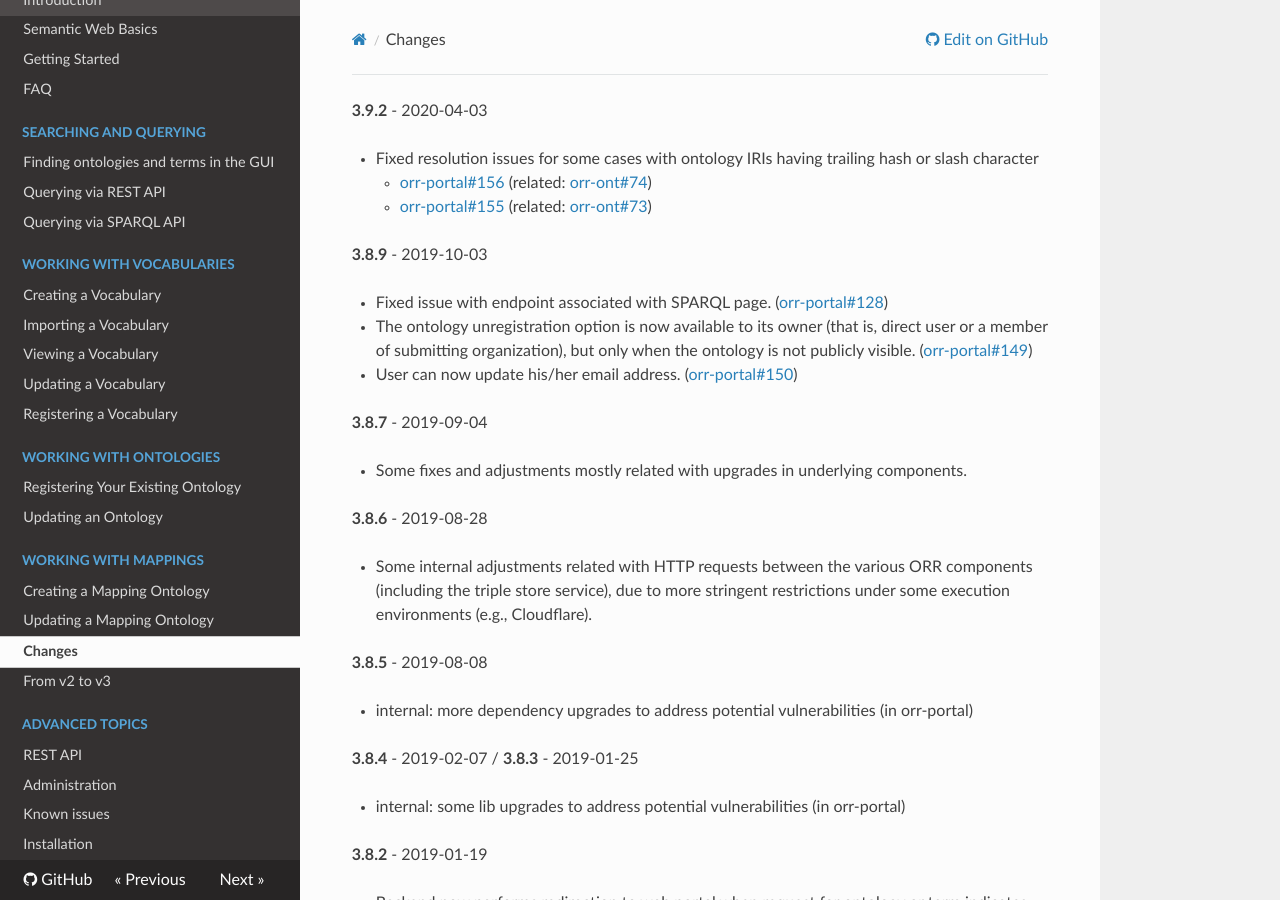
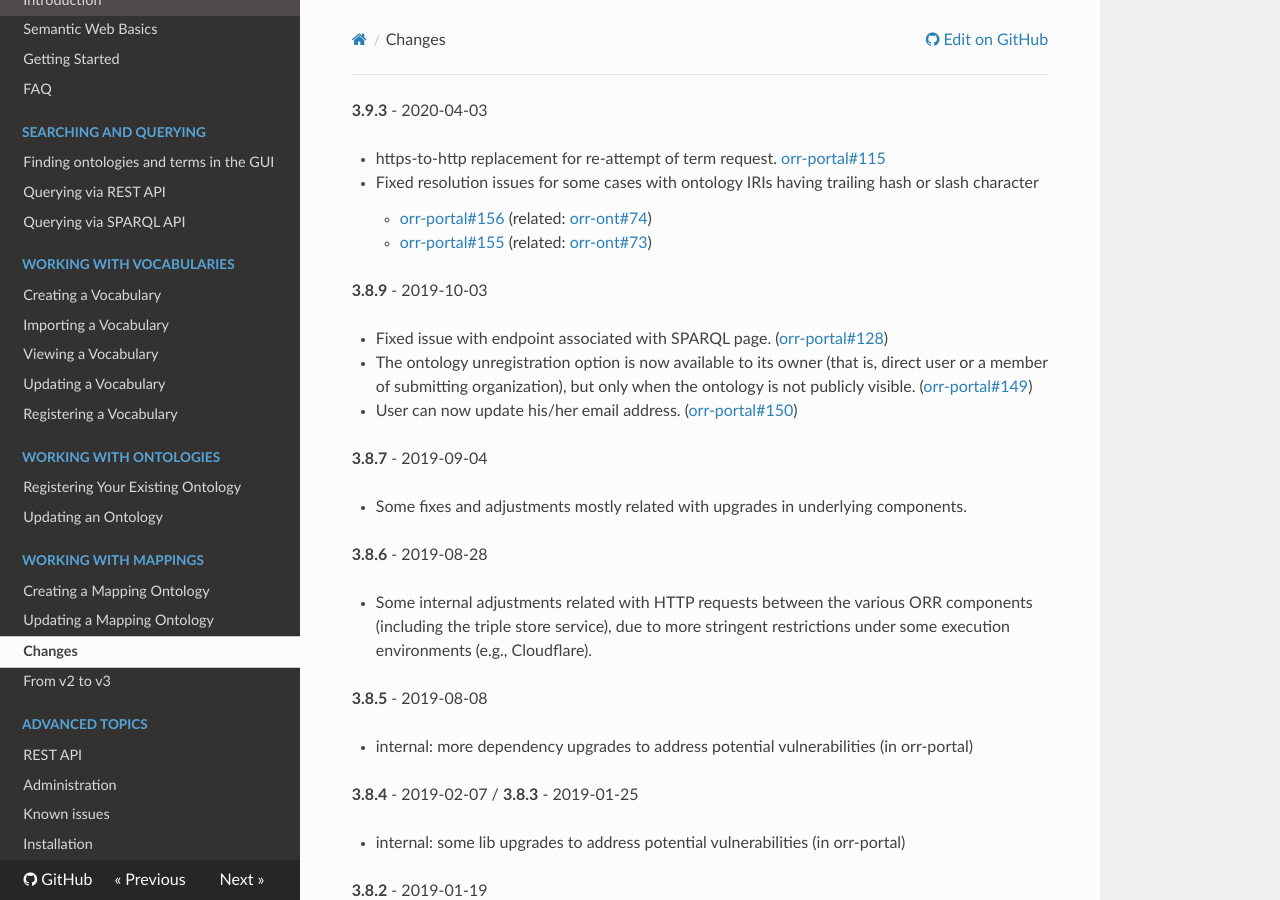
Before and after one commit to mmisw/mmiorr-docs, an MkDocs documentation site: the page built from docs/changes.md, in a window 1280 px wide and 900 px high. Built offline with MkDocs 1.6.1, drawn with Linux system fonts in a browser that asks for light colours; nearby versions of some CDN libraries; old or Windows-style settings are respelled for this version of MkDocs.

Commit message:
3.9.3 https-to-http replacement for re-attempt of term request

```diff
--- a/docs/changes.md
+++ b/docs/changes.md
@@ -1,4 +1,7 @@
-**3.9.2** - 2020-04-03
+**3.9.3** - 2020-04-03
+
+- https-to-http replacement for re-attempt of term request.
+  [orr-portal#115](https://github.com/mmisw/orr-portal/issues/115)
 
 - Fixed resolution issues for some cases with ontology IRIs having trailing hash or slash character
     - [orr-portal#156](https://github.com/mmisw/orr-portal/issues/156)
```
